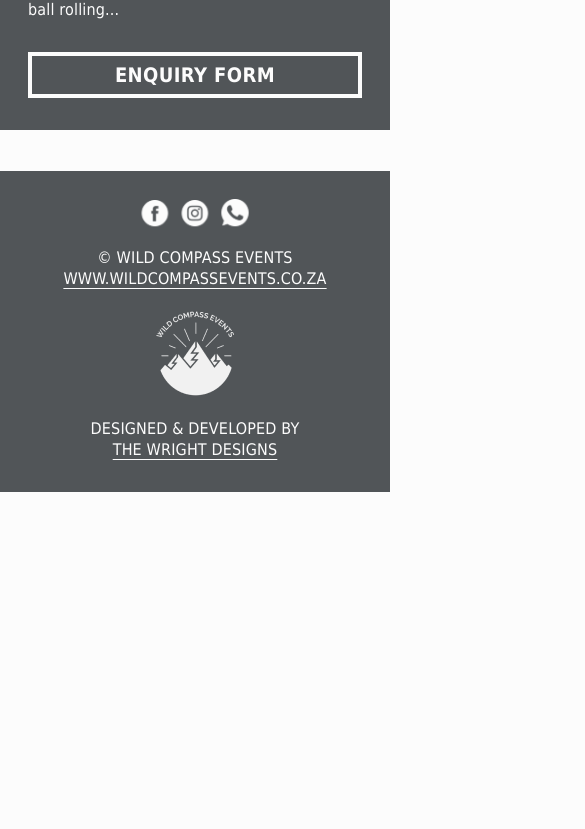
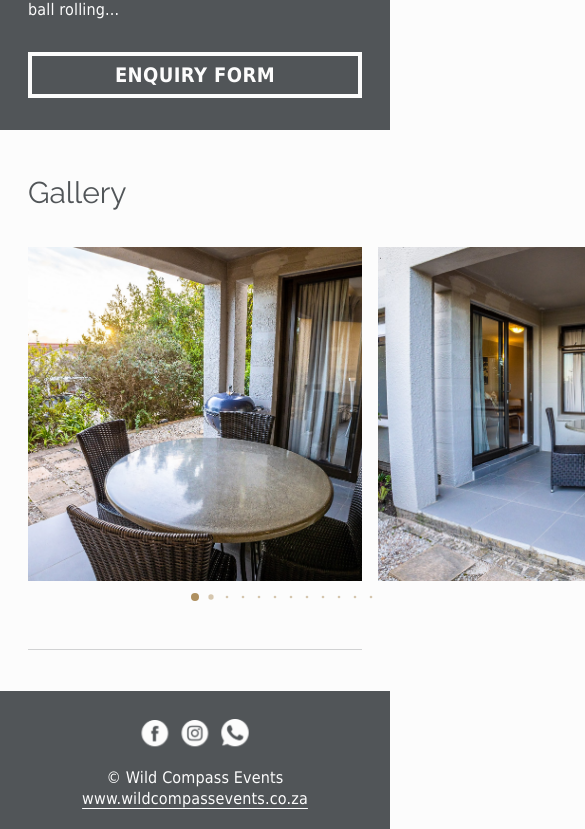
Before and after one commit to chadwright101/wild-compass, a Next.js app: page / in a window 390 px wide. Shown: the part 1657-2486 px from the top of the page, 585 px wide, since content can reach past the window. Before the commit the page ends 2149 px from the top, so only its background shows below. Built offline with nearby package versions, Linux system fonts and the light colour scheme; a web font is replaced by a local one.

Commit message:
feat: add gallery sliders to project

```diff
--- /dev/null
+++ b/app/_components/home-page/gallery.tsx
@@ -0,0 +1,17 @@
+import ContentWrapper from "@/app/_utils/content-wrapper";
+import ThumbnailSlider from "./gallery/thumbnail-slider";
+
+const GallerySlider = () => {
+  return (
+    <ContentWrapper>
+      <div className="relative py-10 border-b border-grey/25 w-full">
+        <h2 className="mb-8">Gallery</h2>
+        {/* <ThumbnailSlider /> */}
+        <ThumbnailSlider desktop />
+        <ThumbnailSlider />
+      </div>
+    </ContentWrapper>
+  );
+};
+
+export default GallerySlider;
--- /dev/null
+++ b/app/_components/home-page/gallery/thumbnail-slider.tsx
@@ -0,0 +1,194 @@
+"use client";
+
+import Image from "next/image";
+import { useEffect, useState } from "react";
+
+import { Swiper as SwiperType } from "swiper";
+import { Swiper, SwiperSlide } from "swiper/react";
+import {
+  Autoplay,
+  EffectFade,
+  Pagination,
+  Navigation,
+  Thumbs,
+} from "swiper/modules";
+
+import data from "@/app/_data/general-data.json";
+
+import "swiper/css";
+import "swiper/css/effect-fade";
+import "swiper/css/pagination";
+import "swiper/css/thumbs";
+import "swiper/css/navigation";
+import classNames from "classnames";
+
+interface Props {
+  cssClasses?: string;
+  desktop?: boolean;
+}
+
+const { gallerySlider } = data;
+const ThumbnailSlider = ({ cssClasses, desktop }: Props) => {
+  const [thumbsSwiper, setThumbsSwiper] = useState<SwiperType | null>(null);
+  const [toggleLightbox, setToggleLightbox] = useState(false);
+
+  useEffect(() => {
+    if (toggleLightbox) {
+      document.body.style.overflow = "hidden";
+    } else {
+      document.body.style.overflow = "auto";
+    }
+  }, [toggleLightbox]);
+
+  if (desktop) {
+    return (
+      <div className={`hidden tablet:block ${cssClasses}`}>
+        <Swiper
+          spaceBetween={12}
+          speed={1500}
+          modules={[Pagination, EffectFade, Navigation, Thumbs]}
+          effect="fade"
+          loop
+          thumbs={{ swiper: thumbsSwiper }}
+        >
+          {gallerySlider.map((slide, index) => (
+            <SwiperSlide key={index} className="pb-0 -mb-2">
+              <Image
+                src={slide}
+                alt={`Wild Compass - Image ${index + 1}`}
+                className="w-full h-full object-cover"
+                width={900}
+                height={540}
+                loading={index < 1 ? "eager" : "lazy"}
+              />
+            </SwiperSlide>
+          ))}
+        </Swiper>
+
+        {/* Thumbnails */}
+        <div className="hidden tablet:block overflow-hidden">
+          <Swiper
+            onSwiper={setThumbsSwiper}
+            spaceBetween={10}
+            slidesPerView={4}
+            slidesPerGroup={2}
+            loop={true}
+            modules={[Thumbs, Navigation]}
+            navigation={{
+              enabled: true,
+            }}
+            breakpoints={{
+              1000: {
+                slidesPerView: 6,
+                slidesPerGroup: 3,
+              },
+            }}
+            className="mt-4 relative px-8"
+          >
+            {gallerySlider.map((slide, index) => (
+              <SwiperSlide
+                key={index}
+                className="cursor-pointer opacity-50 hover:opacity-100 [&.swiper-slide-thumb-active]:opacity-100"
+                style={{
+                  transition: "opacity 0.2s ease-in-out",
+                }}
+              >
+                <Image
+                  src={slide}
+                  alt={`Thumbnail ${index + 1}`}
+                  className="w-full h-full object-cover"
+                  width={150}
+                  height={90}
+                />
+              </SwiperSlide>
+            ))}
+          </Swiper>
+        </div>
+      </div>
+    );
+  } else {
+    return (
+      <div className={`tablet:hidden ${cssClasses}`}>
+        <Swiper
+          spaceBetween={16}
+          autoplay={{
+            delay: 6000,
+            disableOnInteraction: true,
+          }}
+          speed={1500}
+          modules={[Autoplay, Pagination, Navigation, Thumbs]}
+          className={cssClasses}
+          effect="slide"
+          pagination={{
+            dynamicBullets: true,
+          }}
+          loop
+          thumbs={{ swiper: thumbsSwiper }}
+        >
+          {gallerySlider.map((slide, index) => (
+            <SwiperSlide
+              key={index}
+              className="mb-7 aspect-square"
+              onClick={() => setToggleLightbox(true)}
+            >
+              <Image
+                src={slide}
+                alt={`Wild Compass - Image ${index + 1}`}
+                className="w-full h-full object-cover"
+                width={800}
+                height={800}
+                loading={index < 1 ? "eager" : "lazy"}
+              />
+            </SwiperSlide>
+          ))}
+        </Swiper>
+
+        {/* Thumbnails */}
+        <div
+          className={classNames("fixed bg-white/90 inset-0 z-50", {
+            hidden: !toggleLightbox,
+            block: toggleLightbox,
+          })}
+        >
+          <button
+            onClick={() => setToggleLightbox(false)}
+            className="p-3 -m-3 fixed top-8 right-8 z-50"
+          >
+            <Image
+              src="/assets/icons/close-icon-grey.svg"
+              alt="Close icon"
+              width={55}
+              height={55}
+              className="bg-khaki/80 p-2"
+            />
+          </button>
+          <Swiper
+            onSwiper={setThumbsSwiper}
+            spaceBetween={10}
+            slidesPerView={1}
+            loop={true}
+            modules={[Thumbs]}
+            effect="fade"
+            className="h-full"
+          >
+            {gallerySlider.map((slide, index) => (
+              <SwiperSlide key={index}>
+                <div className="w-full h-full grid place-items-center">
+                  <Image
+                    src={slide}
+                    alt={`Thumbnail ${index + 1}`}
+                    className="max-w-[90vw] max-h-[90vh]"
+                    width={800}
+                    height={600}
+                  />
+                </div>
+              </SwiperSlide>
+            ))}
+          </Swiper>
+        </div>
+      </div>
+    );
+  }
+};
+
+export default ThumbnailSlider;
--- a/app/_components/home-page/hero/hero-component.tsx
+++ b/app/_components/home-page/hero/hero-component.tsx
@@ -1,4 +1,4 @@
-import HeroSlider from "@/app/_components/home-page/hero-slider";
+import HeroSlider from "@/app/_components/home-page/hero/hero-slider";
 
 import data from "@/app/_data/general-data.json";
 import Button from "../../button";
--- a/app/_components/navigation/footer.tsx
+++ b/app/_components/navigation/footer.tsx
@@ -33,7 +33,7 @@ const Footer = () => {
             height={66}
             className="hidden tablet:block"
           />
-          <h4 className="hidden text-white text-paragraph font-light text-right tablet:grid">
+          <h4 className="hidden text-white text-paragraph font-light normal-case text-right tablet:grid">
             Designed & developed by{" "}
             <Link
               href="https://thewrightdesigns.co.za"
@@ -43,7 +43,7 @@ const Footer = () => {
             </Link>
           </h4>
         </div>
-        <h3 className="hidden tablet:block col-span-2 text-white text-paragraph gap-2 text-center mx-auto ">
+        <h3 className="hidden tablet:block col-span-2 text-white text-paragraph gap-2 text-center mx-auto normal-case ">
           © 2024 Wild Compass Events |{" "}
           <Link
             href="/"
@@ -52,7 +52,7 @@ const Footer = () => {
             www.wildcompassevents.co.za
           </Link>
         </h3>
-        <h3 className="text-white text-paragraph grid text-center mx-auto tablet:hidden">
+        <h3 className="text-white text-paragraph grid text-center normal-case mx-auto tablet:hidden">
           © Wild Compass Events{" "}
           <Link
             href="/"
@@ -68,7 +68,7 @@ const Footer = () => {
           height={88}
           className="mx-auto tablet:hidden"
         />
-        <h4 className="text-white text-paragraph text-center font-light mx-auto flex flex-wrap justify-center gap-x-1 tablet:hidden">
+        <h4 className="text-white text-paragraph text-center font-light mx-auto flex flex-wrap justify-center gap-x-1 normal-case tablet:hidden">
           Designed & developed by{" "}
           <Link
             href="https://thewrightdesigns.co.za"
--- a/app/_data/general-data.json
+++ b/app/_data/general-data.json
@@ -1,5 +1,19 @@
 {
   "heroSlider": [
+    "/assets/placeholders/_MG_7081-HDR.jpg",
+    "/assets/placeholders/_MG_7084-HDR.jpg",
+    "/assets/placeholders/_MG_7101-HDR.jpg"
+  ],
+  "gallerySlider": [
+    "/assets/placeholders/_MG_7081-HDR.jpg",
+    "/assets/placeholders/_MG_7084-HDR.jpg",
+    "/assets/placeholders/_MG_7101-HDR.jpg",
+    "/assets/placeholders/_MG_7081-HDR.jpg",
+    "/assets/placeholders/_MG_7084-HDR.jpg",
+    "/assets/placeholders/_MG_7101-HDR.jpg",
+    "/assets/placeholders/_MG_7081-HDR.jpg",
+    "/assets/placeholders/_MG_7084-HDR.jpg",
+    "/assets/placeholders/_MG_7101-HDR.jpg",
     "/assets/placeholders/_MG_7081-HDR.jpg",
     "/assets/placeholders/_MG_7084-HDR.jpg",
     "/assets/placeholders/_MG_7101-HDR.jpg"
--- a/app/_styles/globals.css
+++ b/app/_styles/globals.css
@@ -5,6 +5,10 @@
 @tailwind utilities;
 
 @layer base {
+  html {
+    scroll-behavior: smooth;
+  }
+
   body {
     background-color: #fcfcfc;
   }
@@ -70,6 +74,14 @@
 
 /* swiper styles */
 
+:root {
+  --swiper-pagination-color: #ae8f5f;
+  --swiper-pagination-bullet-inactive-color: #ae8f5f;
+  --swiper-pagination-bullet-inactive-opacity: 0.5;
+  --swiper-pagination-bullet-size: 8px;
+  --swiper-pagination-bullet-horizontal-gap: 4px;
+}
+
 .swiper-pagination-v {
   left: -30px !important;
 }
@@ -79,16 +91,36 @@
   overflow: visible !important;
 }
 
-@keyframes scrollAnimation {
-  0% {
-    transform: translateX(0);
-  }
+.swiper-button-next,
+.swiper-button-prev {
+  width: 40px !important;
+  height: 100% !important;
+  @apply bg-white/80;
+  top: 22px !important;
+  transition: all 0.2s ease;
+}
 
-  50% {
-    transform: translateX(-100px);
-  }
+.swiper-button-next:after,
+.swiper-button-prev:after {
+  font-size: 20px !important;
+  color: #ae8f5f;
+  transition: color 0.2s ease;
+}
 
-  100% {
-    transform: translateX(0);
-  }
+.swiper-button-next {
+  right: 0 !important;
 }
+
+.swiper-button-prev {
+  left: 0 !important;
+}
+
+.swiper-button-next:hover,
+.swiper-button-prev:hover {
+  @apply bg-khaki/80;
+}
+
+.swiper-button-next:hover:after,
+.swiper-button-prev:hover:after {
+  color: white;
+}
--- a/app/page.tsx
+++ b/app/page.tsx
@@ -1,13 +1,16 @@
 import AboutUs from "./_components/home-page/about-us";
 import EnquiryForm from "./_components/home-page/enquiry-form";
+import GallerySlider from "./_components/home-page/gallery";
 import HeroComponent from "./_components/home-page/hero/hero-component";
 
 export default function Home() {
   return (
     <div>
       <HeroComponent />
+      <div className="-translate-y-10" id="about"></div>
       <AboutUs />
       <EnquiryForm />
+      <GallerySlider />
     </div>
   );
 }
```
Also changed, not shown: app/_components/home-page/hero/hero-slider.tsx (renamed from app/_components/home-page/hero-slider.tsx), public/assets/icons/close-icon-grey.svg (added).
